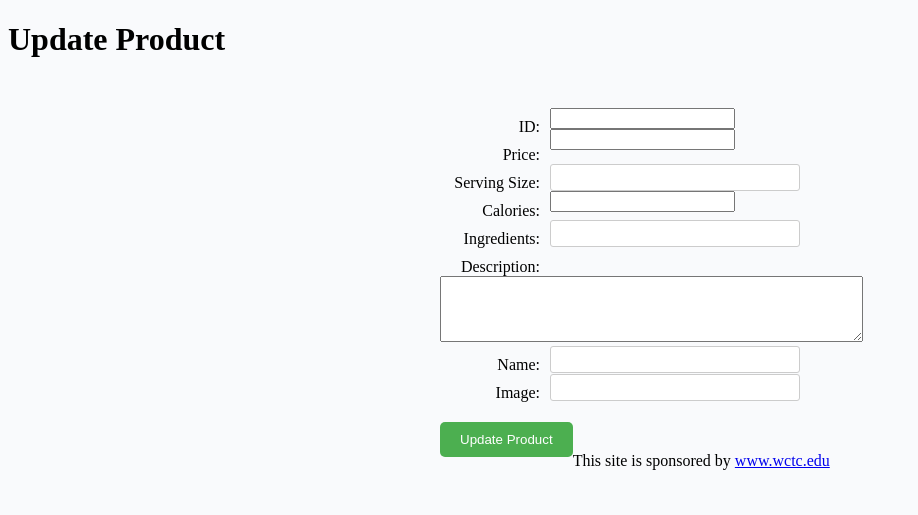
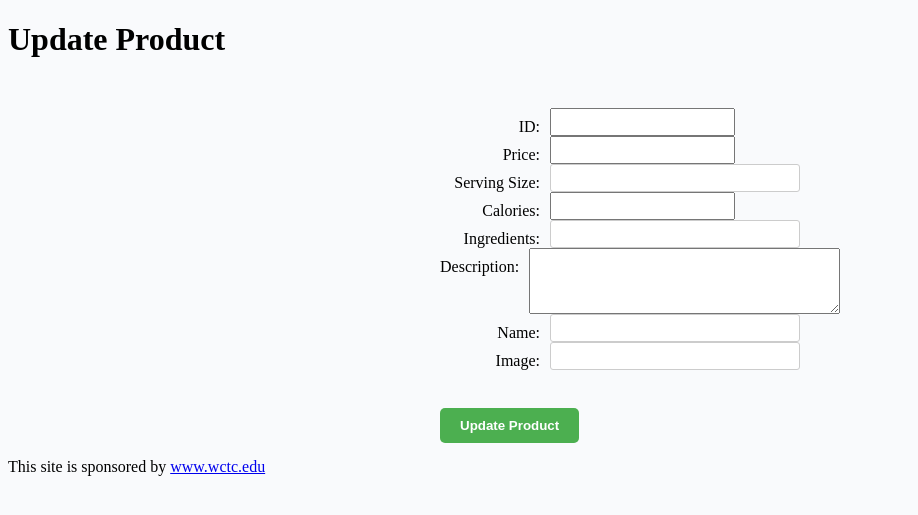
Before and after one commit to LearningMLTranslations/thesecretserver, a PHP site: page /update.php in a window 1280 px wide. Shown: the part 34-549 px from the top of the page, without its empty margins (0-918 px from the left). Run offline with PHP 8.4, Linux system fonts and the light colour scheme; the visitor is signed in with stand-in values (Sample User, id 1).

Commit message:
Add files via upload

```diff
--- a/create.php
+++ b/create.php
@@ -1,5 +1,6 @@
 <?php require_once "./admin/force_login.inc"; ?>
 <?php include "header.php"; ?>
+
 	<h1>Create Product</h1>
 
 	<form action="crud.php" method="post">
@@ -32,7 +33,7 @@
 			<input type="text" id="image" name="image" required>
 		</div>
 		<br>
-		<button type="submit" name="create">Create Product</button>
+		<button type="submit" name="create" style="font-weight:bold;">Create Product</button>
 	</form>
 <br /><br /><br />
 	<p>This site is sponsored by <a href="https://www.wctc.edu">www.wctc.edu</a></p>
--- a/header.php
+++ b/header.php
@@ -49,7 +49,7 @@
         <ul class="nav navbar-nav">
             <a href="/index.php">Home</a>
     <?php
-    echo '| <a href="/list.php">Products</a>';
+    echo '| <a href="/list.php?search=">Products</a>';
     ?>
     <?php
     if(isset($_SESSION['username']) && $_SESSION['username'] != NULL) {
--- a/update.php
+++ b/update.php
@@ -5,31 +5,41 @@
 	<h1>Update Product</h1>
 
 	<form action="crud.php" method="post">
-		<label for="id">ID:</label>
-		<input type="number" id="id" name="id" required><br>
+		<div style="display:flex;">
+		    <label for="id">ID:</label>
+		    <input type="number" id="id" name="id" required><br>
+		</div>
 
-		<label for="price">Price:</label>
-		<input type="number" id="price" name="price" step="0.01" required><br>
-
-		<label for="servingSize">Serving Size:</label>
-		<input type="text" id="servingSize" name="servingSize" required><br>
-
-		<label for="calories">Calories:</label>
-		<input type="number" id="calories" name="calories" required><br>
-
-		<label for="ingredients">Ingredients:</label>
-		<input type="text" id="ingredients" name="ingredients" required><br>
-
-		<label for="description">Description:</label>
-		<textarea id="description" name="description" rows="4" cols="50"></textarea><br>
-
-		<label for="name">Name:</label>
-		<input type="text" id="name" name="name" required><br>
-
-		<label for="image">Image:</label>
-		<input type="text" id="image" name="image" required><br>
-
-		<button type="submit" name="update">Update Product</button>
+		<div style="display:flex;">
+			<label for="price" style="width:100px;">Price:</label>
+			<input type="number" id="price" name="price" step="0.01" required>
+		</div>
+		<div style="display:flex;">
+			<label for="servingSize" style="width:100px;">Serving Size:</label>
+			<input type="text" id="servingSize" name="servingSize" required>
+		</div>
+		<div style="display:flex;">
+			<label for="calories" style="width:100px;">Calories:</label>
+			<input type="number" id="calories" name="calories" required>
+		</div>
+		<div style="display:flex;">
+			<label for="ingredients" style="width:100px;">Ingredients:</label>
+			<input type="text" id="ingredients" name="ingredients" required>
+		</div>
+		<div style="display:flex;">
+			<label for="description" style="width:100px;">Description:</label>
+			<textarea id="description" name="description" rows="4" cols="50"></textarea>
+		</div>
+		<div style="display:flex;">
+			<label for="name" style="width:100px;">Name:</label>
+			<input type="text" id="name" name="name" required>
+		</div>
+		<div style="display:flex;">
+			<label for="image" style="width:100px;">Image:</label>
+			<input type="text" id="image" name="image" required>
+		</div>
+		<br>
+		<button type="submit" name="update" style="font-weight:bold;">Update Product</button>
 	</form>
 
 	<br /><br /><br />
```
Also changed, not shown: crud.php (+13 -1 lines), delete.php (+6 -4 lines).
